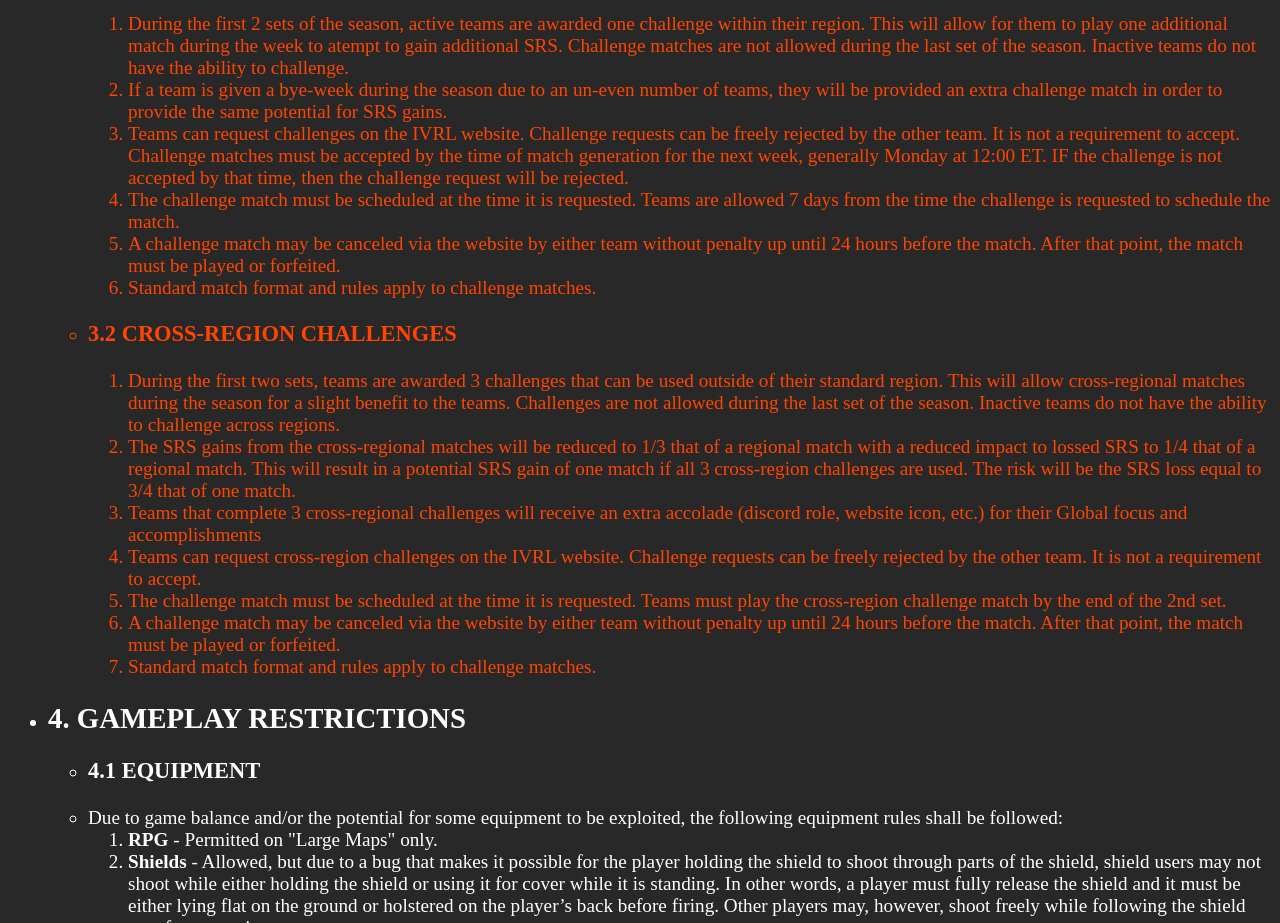
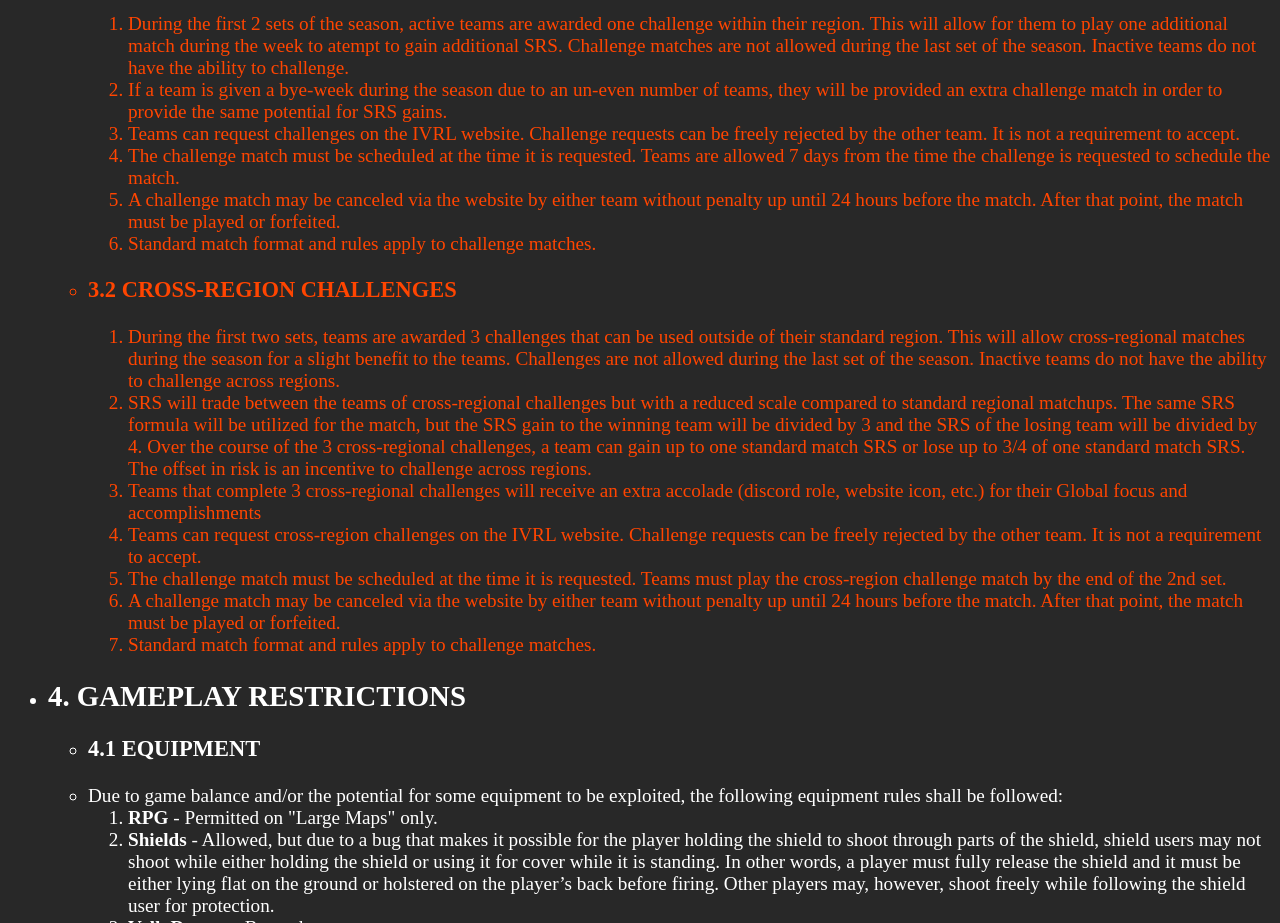
Before and after one commit to VRMarksman/VRMarksman.github.io, a plain HTML site: page index.html in a window 1280 px wide. Shown: the part 4040-4963 px from the top of the page. Drawn offline with Linux system fonts and the light colour scheme.

Commit message:
Update index.html

```diff
--- a/index.html
+++ b/index.html
@@ -630,7 +630,7 @@
               If a team is given a bye-week during the season due to an un-even number of teams, they will be provided an extra challenge match in order to provide the same potential for SRS gains.
               </li>
 			  <li>
-              Teams can request challenges on the IVRL website.  Challenge requests can be freely rejected by the other team.  It is not a requirement to accept. Challenge matches must be accepted by the time of match generation for the next week, generally Monday at 12:00 ET.  IF the challenge is not accepted by that time, then the challenge request will be rejected.
+              Teams can request challenges on the IVRL website.  Challenge requests can be freely rejected by the other team.  It is not a requirement to accept.
               </li>
 			  <li>
               The challenge match must be scheduled at the time it is requested.  Teams are allowed 7 days from the time the challenge is requested to schedule the match.
@@ -657,7 +657,7 @@
               During the first two sets, teams are awarded 3 challenges that can be used outside of their standard region. This will allow cross-regional matches during the season for a slight benefit to the teams. Challenges are not allowed during the last set of the season. Inactive teams do not have the ability to challenge across regions.
 			  </li>
 			  <li>
-              The SRS gains from the cross-regional matches will be reduced to 1/3 that of a regional match with a reduced impact to lossed SRS to 1/4 that of a regional match.  This will result in a potential SRS gain of one match if all 3 cross-region challenges are used.  The risk will be the SRS loss equal to 3/4 that of one match.
+              SRS will trade between the teams of cross-regional challenges but with a reduced scale compared to standard regional matchups.  The same SRS formula will be utilized for the match, but the SRS gain to the winning team will be divided by 3 and the SRS of the losing team will be divided by 4.  Over the course of the 3 cross-regional challenges, a team can gain up to one standard match SRS or lose up to 3/4 of one standard match SRS.  The offset in risk is an incentive to challenge across regions.
 			  </li>
 			  <li>
               Teams that complete 3 cross-regional challenges will receive an extra accolade (discord role, website icon, etc.) for their Global focus and accomplishments
```
